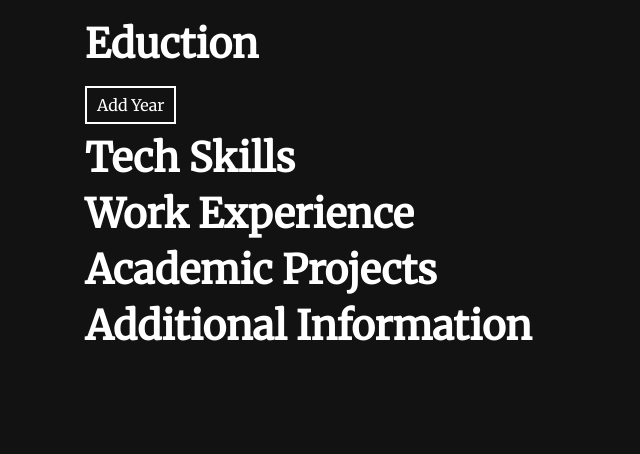
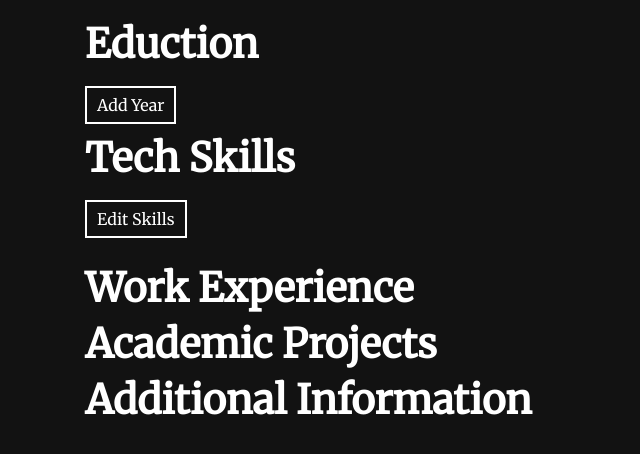
Before and after one commit to Rob-Turff/MyWebsite, a Django app: page /cv in a window 1280 px wide. Shown: the part 80-534 px from the top of the page, without its empty margins (0-640 px from the left). Run offline with Django 3.2, Linux system fonts and the light colour scheme; the visitor is signed in with stand-in values (Sample User, id 1); data that the repository does not hold is empty; some libraries are stand-ins or nearby versions.

Commit message:
Added skills model and view

```diff
--- a/blog/templates/cv/cv_home.html
+++ b/blog/templates/cv/cv_home.html
@@ -24,6 +24,19 @@
         </a>
     {% endif %}
     <h1>Tech Skills</h1>
+    {% if user.is_authenticated %}
+        <a class="admin-buttons" href="{% url 'skills_edit' %}">
+            <button type="button" id="edit-skills-button">Edit Skills</button>
+        </a>
+    {% endif %}
+    <div class="cv-skills">
+        <div class="col">
+            <ul>{{ skills.first_col|safe }}</ul>
+        </div>
+        <div class="col">
+            <ul>{{ skills.second_col|safe }}</ul>
+        </div>
+    </div>
     <h1>Work Experience</h1>
     <h1>Academic Projects</h1>
     <h1>Additional Information</h1>
--- a/blog/templates/cv/edu_edit.html
+++ b/blog/templates/cv/skills_edit.html
@@ -5,7 +5,7 @@
 {% endblock %}
 
 {% block content %}
-    <h2>Uni year</h2>
+    <h2>Skills Section</h2>
     <form method="POST" class="post-form">{% csrf_token %}
         {{ form.as_p }}
         <button type="submit" class="save">Save</button>
--- a/blog/urls.py
+++ b/blog/urls.py
@@ -14,4 +14,5 @@ urlpatterns = [
     path('cv', views.cv_home, name='cv_home'),
     path('cv/edu/new/', views.cv_edu_new, name='edu_new'),
     path('cv/edu/<int:pk>/', views.cv_edu_edit, name='edu_edit'),
+    path('cv/skills/', views.cv_skills_edit, name='skills_edit')
 ] + static(settings.MEDIA_URL, document_root=settings.MEDIA_ROOT)
--- a/blog/views.py
+++ b/blog/views.py
@@ -1,7 +1,7 @@
 from django.shortcuts import render, get_object_or_404, redirect
 from django.utils import timezone
-from .forms import PostForm, EduForm
-from .models import Post, Project, UniYear
+from .forms import PostForm, EduForm, SkillsForm
+from .models import Post, Project, UniYear, Skills
 
 
 def home(request):
@@ -63,7 +63,8 @@ def project_list(request):
 
 def cv_home(request):
     years = UniYear.objects.all()
-    return render(request, 'cv/cv_home.html', {'years' : years})
+    skills = Skills.objects.first()
+    return render(request, 'cv/cv_home.html', {'years': years, 'skills': skills})
 
 
 def cv_edu_new(request):
@@ -89,3 +90,23 @@ def cv_edu_edit(request, pk):
     else:
         form = EduForm(instance=uni_year)
     return render(request, 'cv/edu_edit.html', {'form': form})
+
+
+def cv_skills_edit(request):
+    if request.method == "POST":
+        if Skills.objects.count() == 1:
+            skill_obj = Skills.objects.first()
+            form = SkillsForm(request.POST, instance=skill_obj)
+        else:
+            form = SkillsForm(request.POST)
+        if form.is_valid():
+            skill_obj = form.save(commit=False)
+            skill_obj.save()
+            return redirect('cv_home')
+    else:
+        if Skills.objects.count() == 1:
+            skill_obj = Skills.objects.first()
+            form = SkillsForm(request, instance=skill_obj)
+        else:
+            form = SkillsForm()
+    return render(request, 'cv/skills_edit.html', {'form': form})
```
Also changed, not shown: blog/forms.py (+7 -3 lines), blog/models.py (+8 -0 lines), blog/tests.py (+9 -9 lines), functional_tests/tests.py (+11 -10 lines).
